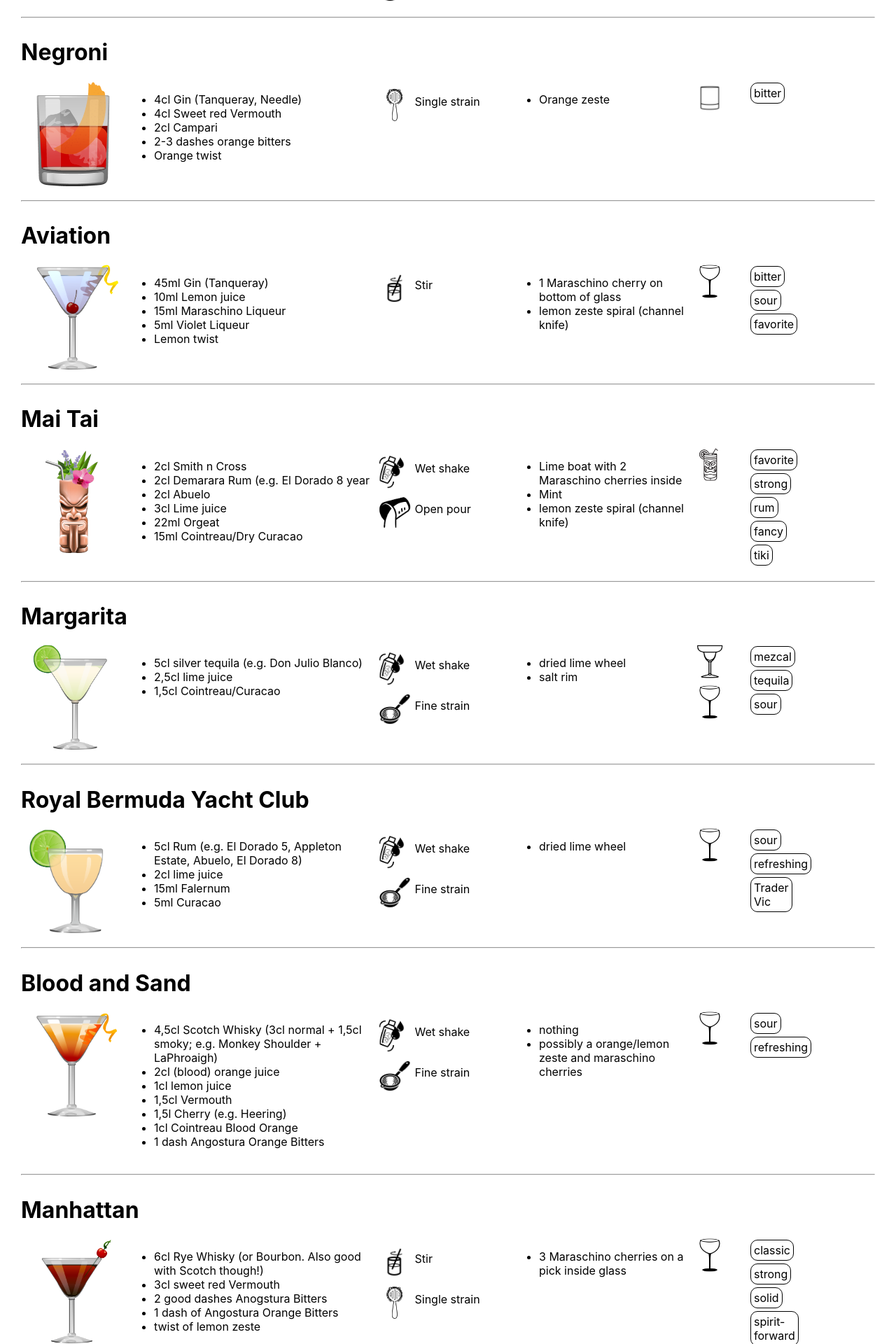
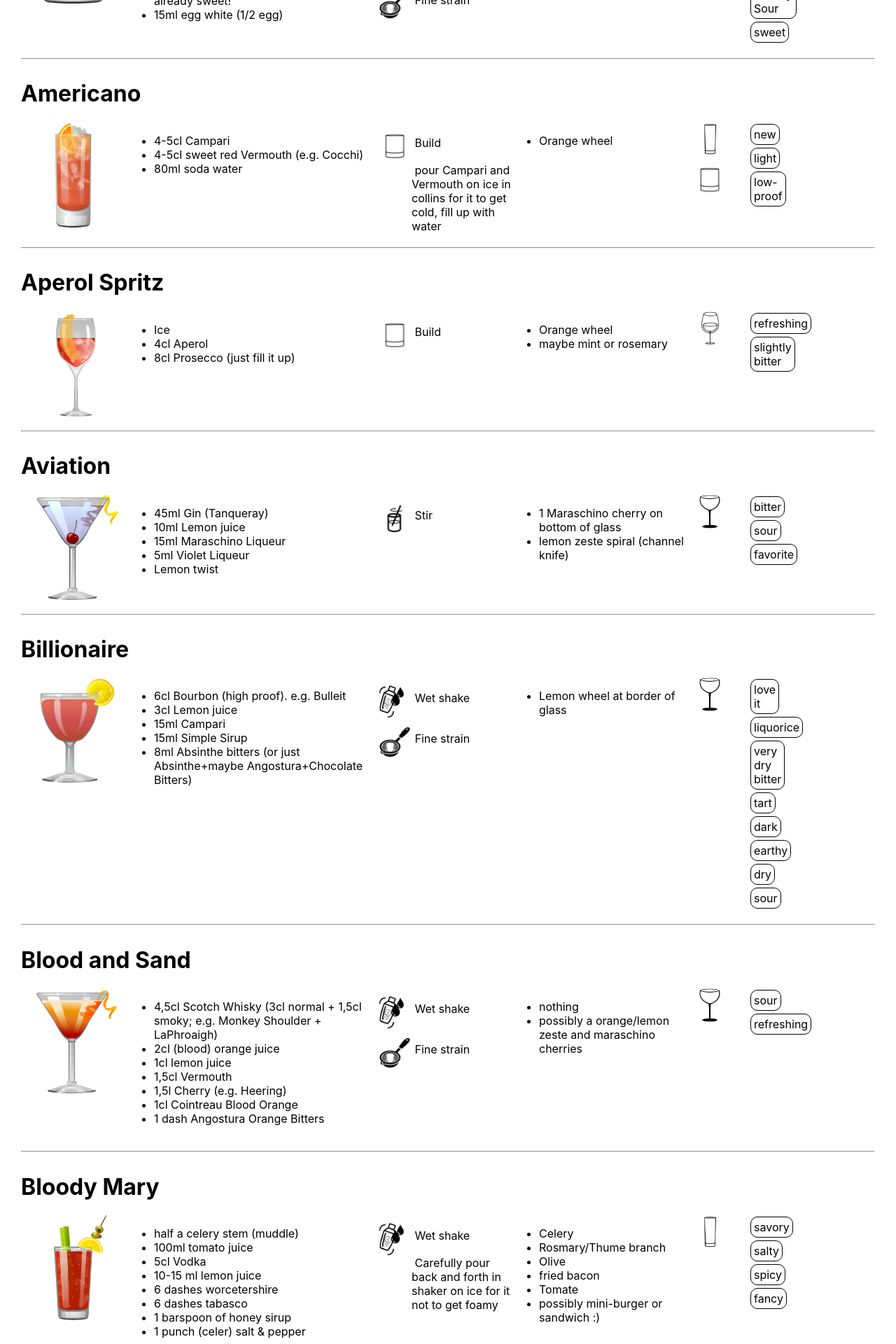
Before and after one commit to FlorianLiebhart/cocktails, a React (Create React App) app: page / in a window 1280 px wide. Shown: the part 560-2480 px from the top of the page at 70% size. Built offline with nearby package versions, Linux system fonts and the light colour scheme.

Commit message:
finish rest of cocktails; fix build image

```diff
--- a/src/components/CocktailList.tsx
+++ b/src/components/CocktailList.tsx
@@ -52,6 +52,8 @@ const CocktailListItem: React.FC<any> = ({cocktail}) =>
 // @ts-ignore
 export const CocktailList: React.FC<any> = ({cocktails}) =>
     <div title="cocktails" style={{paddingBottom: '20px'}}>
+    <div style={{display: 'flex', marginTop: '5px', marginLeft: '5px'}}>{cocktails.length} cocktails</div>
+
       {
         cocktails.map(
           (cocktail: any) => <CocktailListItem cocktail={cocktail}/>
--- a/src/components/PreparationStepList.tsx
+++ b/src/components/PreparationStepList.tsx
@@ -3,7 +3,7 @@ import React from "react";
 import imgMix_dry_shake from "../icons/steps/mix_dry_shake.png";
 import imgMix_wet_shake from "../icons/steps/mix_wet_shake.png";
 import imgSingle_strain from "../icons/steps/strain_single.png";
-import imgMix_build from "../icons/steps/mix_stir.png";
+import imgMix_build from "../icons/steps/mix_build.png";
 import imgMix_stir from "../icons/steps/mix_stir.png";
 import imgOpen_pour from "../icons/steps/pour.png";
 import imgFine_strain from "../icons/steps/strain_fine.png";
--- a/src/domain/cocktails.ts
+++ b/src/domain/cocktails.ts
@@ -86,6 +86,10 @@ const whiskysour = {
     tags: [
         "sour",
         "favorite"
+    ],
+    history: [
+    ],
+    notes: [
     ]
 };
 
@@ -111,6 +115,10 @@ const negroni = {
     ],
     tags: [
         "bitter"
+    ],
+    history: [
+    ],
+    notes: [
     ]
 };
 
@@ -138,6 +146,10 @@ const aviation = {
         "bitter",
         "sour",
         "favorite",
+    ],
+    history: [
+    ],
+    notes: [
     ]
 };
 
@@ -170,6 +182,10 @@ const maitai = {
         "rum",
         "fancy",
         "tiki"
+    ],
+    history: [
+    ],
+    notes: [
     ]
 };
 
@@ -197,6 +213,10 @@ const margarita = {
         "mezcal",
         "tequila",
         "sour"
+    ],
+    history: [
+    ],
+    notes: [
     ]
 };
 
@@ -223,6 +243,10 @@ const royalbermudayachtclub = {
         "sour",
         "refreshing",
         "Trader Vic"
+    ],
+    history: [
+    ],
+    notes: [
     ]
 };
 
@@ -252,6 +276,10 @@ const bloodandsand = {
     tags: [
         "sour",
         "refreshing"
+    ],
+    history: [
+    ],
+    notes: [
     ]
 };
 
@@ -282,7 +310,9 @@ const manhattan = {
         "spirit-forward",
         "love it"
     ],
-    note: [
+    history: [
+    ],
+    notes: [
         "A 'Perfect Manhattan' is a Manhattan with half sweet and half dry Vermouth"
     ]
 };
@@ -318,6 +348,10 @@ const penicillin = {
         "favorite",
         "modern classic 2005",
         "refreshing"
+    ],
+    history: [
+    ],
+    notes: [
     ]
 };
 
@@ -325,19 +359,31 @@ const whiterussian = {
     name: "White Russian",
     picture: imgWhiterussian,
     ingredients: [
-        "???"
+        "4cl Vodka",
+        "4cl Coffee Liqueur (Mr. Black)",
+        "Splash of Heavy Whip Cream",
+        "possibly a little (<1cl) Sugar Sirup or Amaretto"
     ],
     preparationSteps: [
-        "???"
+        PREP_BUILD,
+        "Stir Vodka and Coffee Liqueur on ice in glass until cold",
+        "Shake cream until heavy and pour on top",
     ],
     garnishes: [
-        "???"
+        "Maraschino Cherries",
+        "maybe nutmeg or chocolate on top"
+
     ],
     glasses: [
         GLASS_LOWBALL
     ],
     tags: [
-        "???"
+        "Coffee",
+        "creamy"
+    ],
+    history: [
+    ],
+    notes: [
     ]
 };
 
@@ -345,19 +391,29 @@ const oldfashioned = {
     name: "Old-Fashioned",
     picture: imgOldfashioned,
     ingredients: [
-        "???"
+        "8ml Demarara Sirup",
+        "6cl Bourbon (Woodford Reserve or 4 Roses. Also works with Tagavulin Scotch",
+        "2 good dashes of Angostura Bitters",
+        "Orange zeste twist"
     ],
     preparationSteps: [
-        "???"
+        PREP_BUILD,
+        "Build with big ball of ice"
     ],
     garnishes: [
-        "???"
+        "Orange zeste"
     ],
     glasses: [
         GLASS_LOWBALL
     ],
     tags: [
-        "???"
+        "classic",
+        "strong",
+        "spirit-forward"
+    ],
+    history: [
+    ],
+    notes: [
     ]
 };
 
@@ -365,19 +421,26 @@ const mrswizzle = {
     name: "Mr Swizzle",
     picture: imgMrswizzle,
     ingredients: [
-        "???"
+        "4,5cl Demerara Rum (zB. El Dorado)",
+
     ],
     preparationSteps: [
-        "???"
+        PREP_BUILD
     ],
     garnishes: [
-        "???"
+        "lemon garnish (channel knife?)"
     ],
     glasses: [
         GLASS_HIGHBALL
     ],
     tags: [
-        "???"
+        "coffee",
+        "refreshing"
+    ],
+    history: [
+    ],
+    notes: [
+        "Kaffeenote kommt schön, aber nicht aufdringlich zur Geltung. So wie die Zitrone. Erfrischend, sommerlich, gut!"
     ]
 };
 
@@ -385,19 +448,40 @@ const bloodymary = {
     name: "Bloody Mary",
     picture: imgBloodymary,
     ingredients: [
-        "???"
+        "half a celery stem (muddle)",
+        "100ml tomato juice",
+        "5cl Vodka",
+        "10-15 ml lemon juice",
+        "6 dashes worcetershire",
+        "6 dashes tabasco",
+        "1 barspoon of honey sirup",
+        "1 punch (celer) salt & pepper"
     ],
     preparationSteps: [
-        "???"
+        PREP_WET_SHAKE,
+        "Carefully pour back and forth in shaker on ice for it not to get foamy"
     ],
     garnishes: [
-        "???"
+        "Celery",
+        "Rosmary/Thume branch",
+        "Olive",
+        "fried bacon",
+        "Tomate",
+        "possibly mini-burger or sandwich :)"
     ],
     glasses: [
         GLASS_HIGHBALL
     ],
     tags: [
-        "???"
+        "savory",
+        "salty",
+        "spicy",
+        "fancy"
+    ],
+    history: [
+    ],
+    notes: [
+        "Source: https://www.youtube.com/watch?v=9bvEJx4PsUM"
     ]
 };
 
@@ -405,20 +489,33 @@ const sexonthebeach = {
     name: "Sex on the Beach",
     picture: imgSexonthebeach,
     ingredients: [
-        "???"
+        "3cl Orange juice",
+        "1,5cl Peach liqueur",
+        "3cl Vodka",
+        "3cl Cranberry juice"
     ],
     preparationSteps: [
-        "???"
+        PREP_WET_SHAKE,
+        PREP_BUILD,
+        "shake or build; cranberry juice last"
     ],
     garnishes: [
-        "???"
+        "Orange wedge",
+        "Maraschino Cherry",
+        "Maybe umbrella"
     ],
     glasses: [
         GLASS_HIGHBALL
     ],
     tags: [
         "new",
-        "???"
+        "refreshing",
+        "sweet"
+    ],
+    history: [
+    ],
+    notes: [
+        "Source: https://www.youtube.com/watch?v=xufc7RzP-W8"
     ]
 };
 
@@ -426,20 +523,28 @@ const daiquiri = {
     name: "Daiquiri",
     picture: imgDaiquiri,
     ingredients: [
-        "???"
+        "6cl white rum",
+        "2cl lime juice",
+        "1cl sugar sirup",
+        "1 lime zeste into shaker"
     ],
     preparationSteps: [
-        "???"
+        PREP_WET_SHAKE,
+        PREP_FINE_STRAIN,
+        "wet short very hard and a bit longer than you should! Dillution is important here!"
     ],
     garnishes: [
-        "???"
+        "lime wheel or garnish"
     ],
     glasses: [
         GLASS_NICKANDNORA
     ],
     tags: [
-        "new",
-        "???"
+        "new"
+    ],
+    history: [
+    ],
+    notes: [
     ]
 };
 
@@ -447,19 +552,34 @@ const elpresidente = {
     name: "El Presidente",
     picture: imgElpresidente,
     ingredients: [
-        "???"
+        "4,5cl Lillet Blanc (or Blanc Vermouth)",
+        "4,5cl Cuban Rum (or Demarara or Plantation 5 or Abuelo or El Dorado or white)",
+        "7ml Dry Curacao",
+        "1 barspoon Grenadine",
+        "Orange twist"
     ],
     preparationSteps: [
-        "???"
+        PREP_STIR,
+        PREP_SINGLE_STRAIN
     ],
     garnishes: [
-        "???"
+        "long Orange zeste (channel knife)",
+        "Maraschino Cherry"
     ],
     glasses: [
         GLASS_NICKANDNORA
     ],
     tags: [
-        "???"
+        "a bit like manhattan",
+        "strong",
+        "solid",
+        "spirit-forward",
+        "showcases the rum"
+    ],
+    history: [
+    ],
+    notes: [
+        "Source: How to drink: https://www.youtube.com/watch?v=_O_TCeL_gV0&t=769s"
     ]
 };
 
@@ -467,19 +587,31 @@ const caipirinha = {
     name: "Caipirinha",
     picture: imgCaipirinha,
     ingredients: [
-        "???"
+        "1 lime",
+        "15ml Sugar Sirup",
+        "5-6cl Cachaca (best: Novo Fogo Silver"
     ],
     preparationSteps: [
-        "???"
+        PREP_BUILD,
+        PREP_MUDDLE,
+        "cut lime in eighths; remove white, muddle very hard in glass, esp. the peel",
+        "fill with ice and heavy shake in glass (or shaker)",
+        PREP_WET_SHAKE
+
     ],
     garnishes: [
-        "???"
+        "Mint or basil"
     ],
     glasses: [
         GLASS_LOWBALL
     ],
     tags: [
-        "???"
+        "refreshing",
+        "sour"
+    ],
+    history: [
+    ],
+    notes: [
     ]
 };
 
@@ -487,20 +619,36 @@ const pinacolada = {
     name: "Pina Colada",
     picture: imgPinacolada,
     ingredients: [
-        "???"
+        "70ml Pinapple juice",
+        "30g Coconut cream (70% Fruchtfleisch (so pretty thick) from Edeka",
+        "15ml lime juice (so that it's not so creamy but fresher",
+        "1cl Orgeat",
+        "1cl Falernum",
+        "5cl Rum (any)"
     ],
     preparationSteps: [
-        "???"
+        PREP_WET_SHAKE,
+        "crushingly hard wet shake",
+        "can be served in real pineapple :-)"
     ],
     garnishes: [
-        "???"
+        "pineapple",
+        "mint",
+        "coconut rim",
+        "umbrella"
     ],
     glasses: [
         GLASS_TIKI,
         GLASS_HIGHBALL
     ],
     tags: [
-        "???"
+        "sweet",
+        "refreshing",
+        "tiki"
+    ],
+    history: [
+    ],
+    notes: [
     ]
 };
 
@@ -508,19 +656,37 @@ const trinidadsour = {
     name: "Trinidad Sour",
     picture: imgTrinidadsour,
     ingredients: [
-        "???"
+        "30ml Orgeat",
+        "30ml Angostura Bitters",
+        "15ml 100 Proof Rye Whisky (e.g. Rittenhouse)",
+        "22,5ml Lemon juice"
     ],
     preparationSteps: [
-        "???"
+        PREP_WET_SHAKE,
+        PREP_FINE_STRAIN
     ],
     garnishes: [
-        "???"
+        "nothing",
+        "maybe Mint or lemon zeste"
     ],
     glasses: [
         GLASS_NICKANDNORA
     ],
     tags: [
-        "???"
+        "wow",
+        "divine",
+        "amazing",
+        "favorite",
+        "sweet",
+        "bitter",
+        "sour"
+    ],
+    history: [
+    ],
+    notes: [
+        "https://www.youtube.com/watch?v=_BEaYWQjSu0",
+        "could try with an egg white, like how to drink did",
+        "Sweet, sour, and bitter wrestle for attention!"
     ]
 };
 
@@ -528,19 +694,27 @@ const aperolspritz = {
     name: "Aperol Spritz",
     picture: imgAperolspritz,
     ingredients: [
-        "???"
+        "Ice",
+        "4cl Aperol",
+        "8cl Prosecco (just fill it up)"
     ],
     preparationSteps: [
-        "???"
+        PREP_BUILD
     ],
     garnishes: [
-        "???"
+        "Orange wheel",
+        "maybe mint or rosemary"
     ],
     glasses: [
         GLASS_REDWINE
     ],
     tags: [
-        "???"
+        "refreshing",
+        "slightly bitter"
+    ],
+    history: [
+    ],
+    notes: [
     ]
 };
 
@@ -548,13 +722,21 @@ const saturn = {
     name: "Saturn",
     picture: imgSaturn,
     ingredients: [
-        "???"
+        "30ml Lemon Juice",
+        "15ml Passion Fruit Juice (or puree or liqueur)",
+        "15ml Simple Sirup",
+        "15ml Orget",
+        "15ml Falernum (John D. Taylor's Velvet)",
+        "75ml London Dry Gin (Tanqueray)"
     ],
     preparationSteps: [
-        "???"
+        PREP_WET_SHAKE,
+        PREP_OPEN_POUR,
+        "Heavy wet shake and open pour"
+
     ],
     garnishes: [
-        "???"
+        "Lemon peel wrapped around a Maraschino Cherry (like a Saturn)"
     ],
     glasses: [
         GLASS_TIKI,
@@ -563,7 +745,12 @@ const saturn = {
     ],
     tags: [
         "new",
-        "???"
+        "tiki"
+    ],
+    history: [
+    ],
+    notes: [
+        "How to Drink: https://www.youtube.com/watch?v=rt-foO5u2z8"
     ]
 };
 
@@ -585,6 +772,10 @@ const mojito = {
     tags: [
         "new",
         "???"
+    ],
+    history: [
+    ],
+    notes: [
     ]
 };
 
@@ -592,20 +783,32 @@ const amarettosour = {
     name: "Amaretto Sour",
     picture: imgAmarettosour,
     ingredients: [
-        "???"
+        "4,5cl Amaretto",
+        "2,5cl Bourbon. I used Bulleit. But should be higher proof (e.g. Barrel Proof 100), otherwise too sweet",
+        "3cl Lemon juice",
+        "8ml sugar sirup (careful, not more, it's already sweet!",
+        "15ml egg white (1/2 egg)"
     ],
     preparationSteps: [
-        "???"
+        PREP_DRY_SHAKE,
+        PREP_WET_SHAKE,
+        PREP_FINE_STRAIN
     ],
     garnishes: [
-        "???"
+        "1 Maraschino Cherry on stick in drink",
+        "with Angostura Bitters Hearts in circle around"
     ],
     glasses: [
         GLASS_NICKANDNORA,
         GLASS_LOWBALL
     ],
     tags: [
-        "???"
+        "good, but a bit too sweet. I prefer original Whisky Sour",
+        "sweet"
+    ],
+    history: [
+    ],
+    notes: [
     ]
 };
 
@@ -613,20 +816,30 @@ const americano = {
     name: "Americano",
     picture: imgAmericano,
     ingredients: [
-        "???"
+        "4-5cl Campari",
+        "4-5cl sweet red Vermouth (e.g. Cocchi)",
+        "80ml soda water"
     ],
     preparationSteps: [
-        "???"
+        PREP_BUILD,
+        "pour Campari and Vermouth on ice in collins for it to get cold, fill up with water"
     ],
     garnishes: [
-        "???"
+        "Orange wheel"
     ],
     glasses: [
-        GLASS_HIGHBALL
+        GLASS_HIGHBALL,
+        GLASS_LOWBALL
     ],
     tags: [
         "new",
-        "???"
+        "light",
+        "low-proof"
+    ],
+    history: [
+    ],
+    notes: [
+        "https://www.youtube.com/watch?v=lgy6vEX_hQg&t=362s"
     ]
 };
 
@@ -634,20 +847,25 @@ const boulevardier = {
     name: "Boulevardier",
     picture: imgBoulevardier,
     ingredients: [
-        "???"
+        "4cl Bourbon",
+        "4cl sweet red Vermouth",
+        "2cl Campari"
     ],
     preparationSteps: [
-        "???"
+        PREP_BUILD
     ],
     garnishes: [
-        "???"
+        "Orange zeste"
     ],
     glasses: [
         GLASS_LOWBALL
     ],
     tags: [
-        "new",
-        "???"
+        "new"
+    ],
+    history: [
+    ],
+    notes: [
     ]
 };
 
@@ -655,20 +873,30 @@ const millionaire = {
     name: "Millionaire",
     picture: imgMillionaire,
     ingredients: [
-        "???"
+        "6cl Bourbon",
+        "15ml Lemon juice",
+        "22ml Grand Marnier (or Curacao or Cointreau)",
+        "8ml Absinth",
+        "15ml Grenadine",
+        "15ml egg white"
     ],
     preparationSteps: [
-        "???"
+        PREP_DRY_SHAKE,
+        PREP_WET_SHAKE
     ],
     garnishes: [
-        "???"
+        "grated nutmeg on top of foam"
     ],
     glasses: [
         GLASS_NICKANDNORA
     ],
     tags: [
-        "new",
-        "???"
+        "new"
+    ],
+    history: [
+    ],
+    notes: [
+        "Source: Steve the Bartender: https://www.youtube.com/watch?v=8J8Sw_HseWQ"
     ]
 };
 
@@ -676,20 +904,36 @@ const billionaire = {
     name: "Billionaire",
     picture: imgBillionaire,
     ingredients: [
-        "???"
+        "6cl Bourbon (high proof). e.g. Bulleit",
+        "3cl Lemon juice",
+        "15ml Campari",
+        "15ml Simple Sirup",
+        "8ml Absinthe bitters (or just Absinthe+maybe Angostura+Chocolate Bitters)"
     ],
     preparationSteps: [
-        "???"
+        PREP_WET_SHAKE,
+        PREP_FINE_STRAIN
     ],
     garnishes: [
-        "???"
+        "Lemon wheel at border of glass"
     ],
     glasses: [
         GLASS_NICKANDNORA
     ],
     tags: [
-        "new",
-        "???"
+        "love it",
+        "liquorice",
+        "very dry bitter",
+        "tart",
+        "dark",
+        "earthy",
+        "dry",
+        "sour"
+    ],
+    history: [
+    ],
+    notes: [
+        "https://www.youtube.com/watch?v=rt-foO5u2z8"
     ]
 };
 
@@ -697,20 +941,27 @@ const coffeeandcigarettes = {
     name: "Coffee and Cigarettes",
     picture: imgCoffeeandcigarettes,
     ingredients: [
-        "???"
+        "6cl Scotch Islay Whisky (Caol Ila 12y, Bowmore, Talisker, Lagavulin,..) just a bit of smoke",
+        "15ml Coffee Liqueur",
+        "5ml sweet red Vermouth",
+        "2 dashes of Chocolate Bitters"
     ],
     preparationSteps: [
-        "???"
+        PREP_STIR,
+        PREP_SINGLE_STRAIN
     ],
     garnishes: [
-        "???"
     ],
     glasses: [
         GLASS_NICKANDNORA
     ],
     tags: [
-        "new",
-        "???"
+        "new"
+    ],
+    history: [
+    ],
+    notes: [
+        "Source: Steve the Bartender: https://www.youtube.com/watch?v=crVAp5WIgXo"
     ]
 };
 
@@ -739,14 +990,14 @@ const cocktails = [
     trinidadsour,
     aperolspritz,
     saturn,
-    mojito,
+    //mojito,
     amarettosour,
     americano,
     boulevardier,
     millionaire,
     billionaire,
     coffeeandcigarettes
-]//.sort((a, b) => a.name.localeCompare(b.name))
+].sort((a, b) => a.name.localeCompare(b.name))
 
 
 
```
